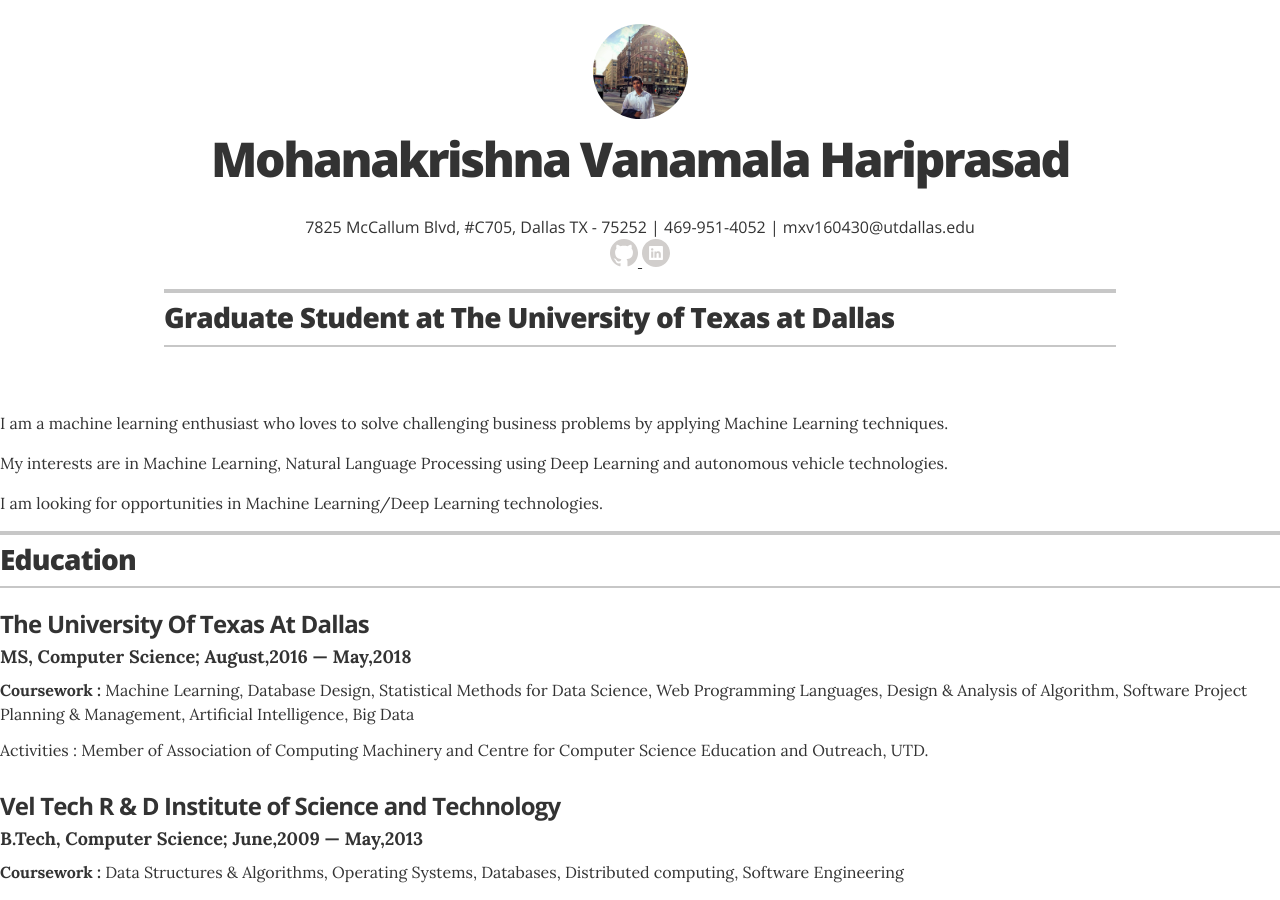
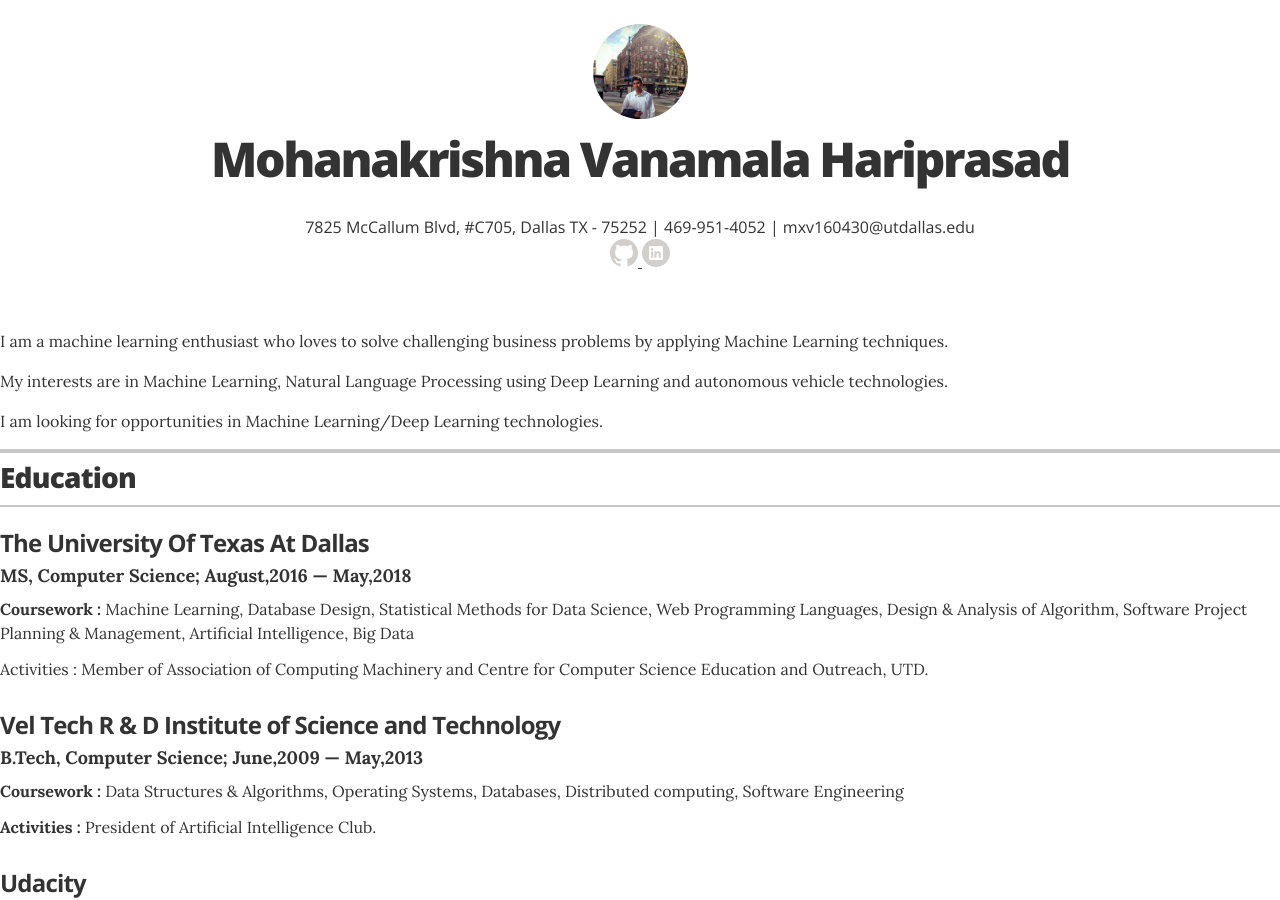
Before and after one commit to mohanakrishnavh/mohanakrishnavh.github.io, a Jekyll site: the page index.html, which Jekyll copies as it is, in a window 1280 px wide and 900 px high. Built offline with Jekyll 4.4.1, drawn with Linux system fonts in a browser that asks for light colours.

Commit message:
Update index.html

```diff
--- a/index.html
+++ b/index.html
@@ -71,9 +71,9 @@
           <!-- Your title is also defined in the _config.yml file -->
 
 
-        <header class="section-header">
+       <!-- <header class="section-header">
           <h2>Graduate Student at The University of Texas at Dallas</h2>
-        </header>
+        </header> -->
 
 
           <!-- This is the markup for the icon links; moved out to an include because it's very verbose, and you shouldn't ever need to edit the markup (unless you want to re-order the icons); if you want to customize which links appear, define them in the _config.yml file -->
```
